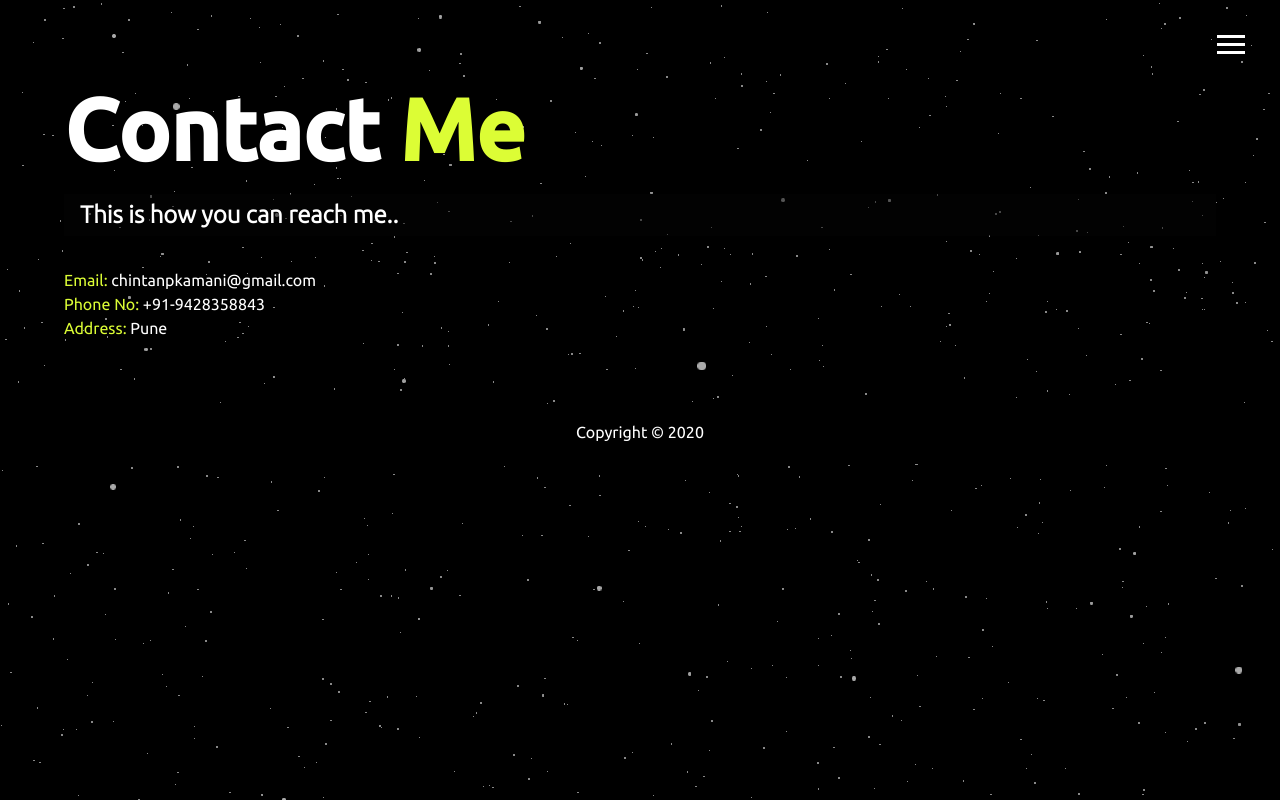
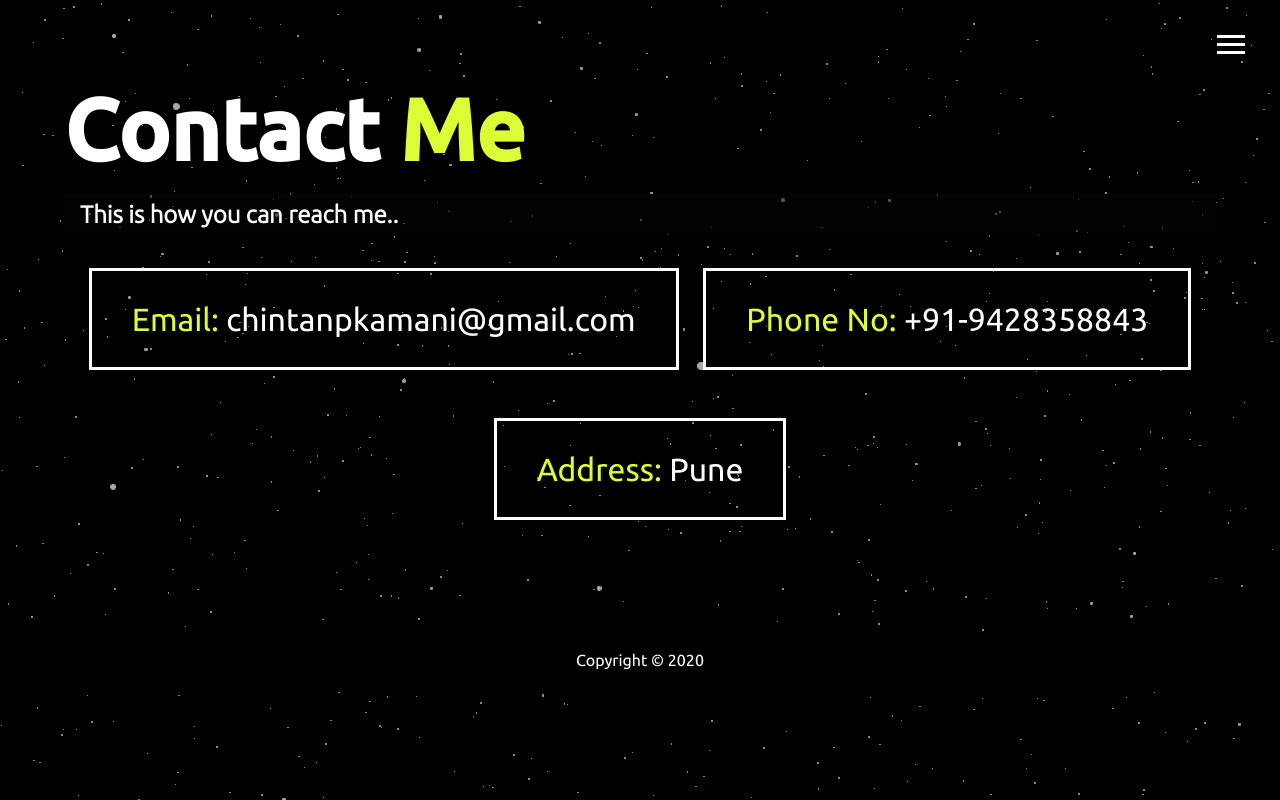
Before and after one commit to chintankamani/portfolio, a plain HTML site: page contact.html in a window 1280 px wide. Drawn offline with Linux system fonts and the light colour scheme; animation ran at ten frames a second.

Commit message:
Update main.css

```diff
--- a/css/main.css
+++ b/css/main.css
@@ -309,6 +309,25 @@ main#work {
 main#work {
   min-height: calc(100vh -60px); }
 
+.boxes {
+  display: flex;
+  flex-wrap: wrap;
+  justify-content: space-evenly;
+  align-items: center;
+  margin-top: 1rem; }
+  .boxes div {
+    font-size: 2rem;
+    border: 3px #fff solid;
+    padding: 1.5rem 2.5rem;
+    margin-bottom: 3rem;
+    transition: all .5s ease-out; }
+    .boxes div:hover {
+      padding: 0.5rem 1.5rem;
+      background: #DCFD35;
+      color: #000; }
+      .boxes div:hover span {
+        color: #000; }
+
 .btn, .btn-dark, .btn-light {
   display: block;
   padding: .6rem 1rem;
```
